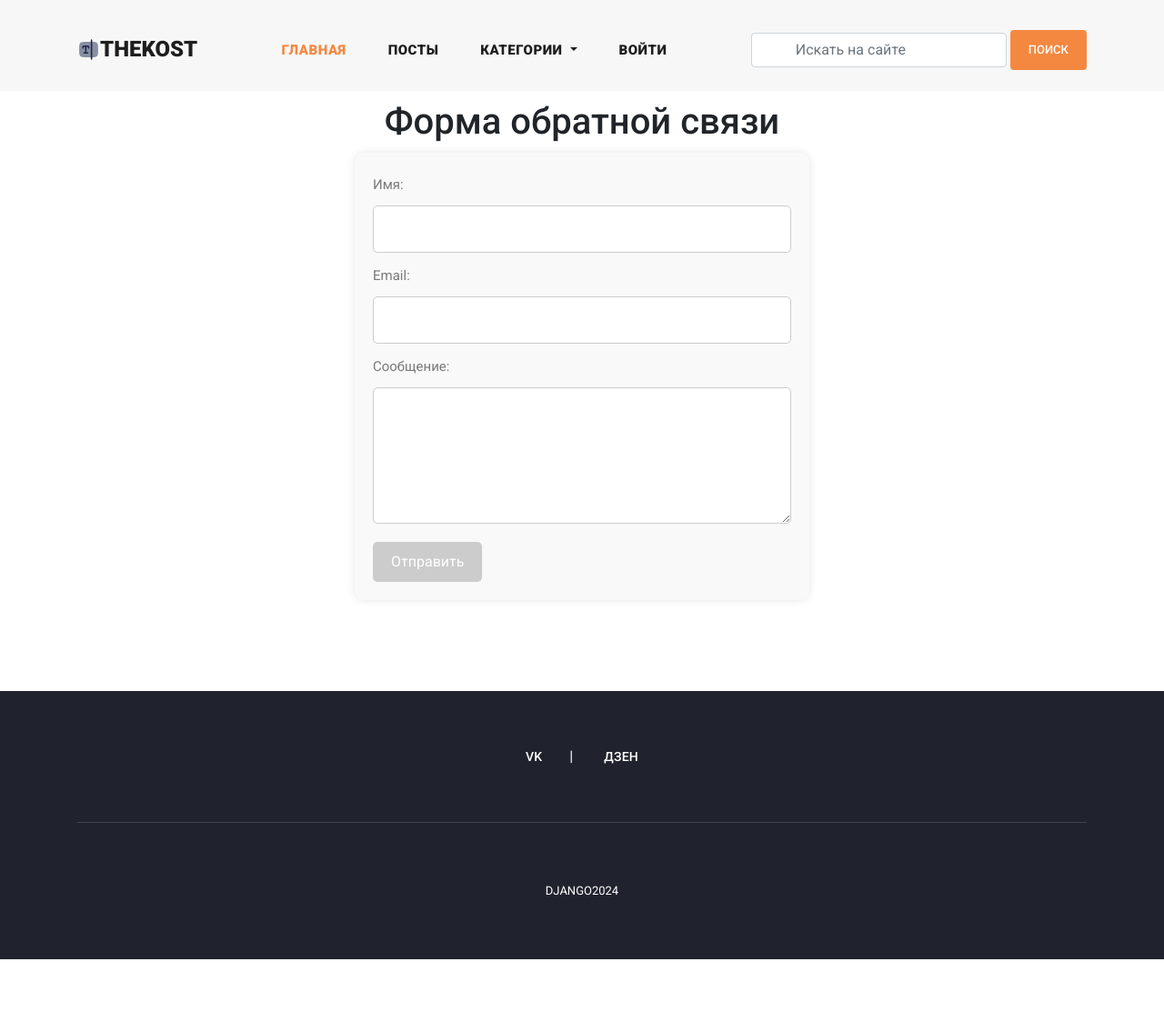
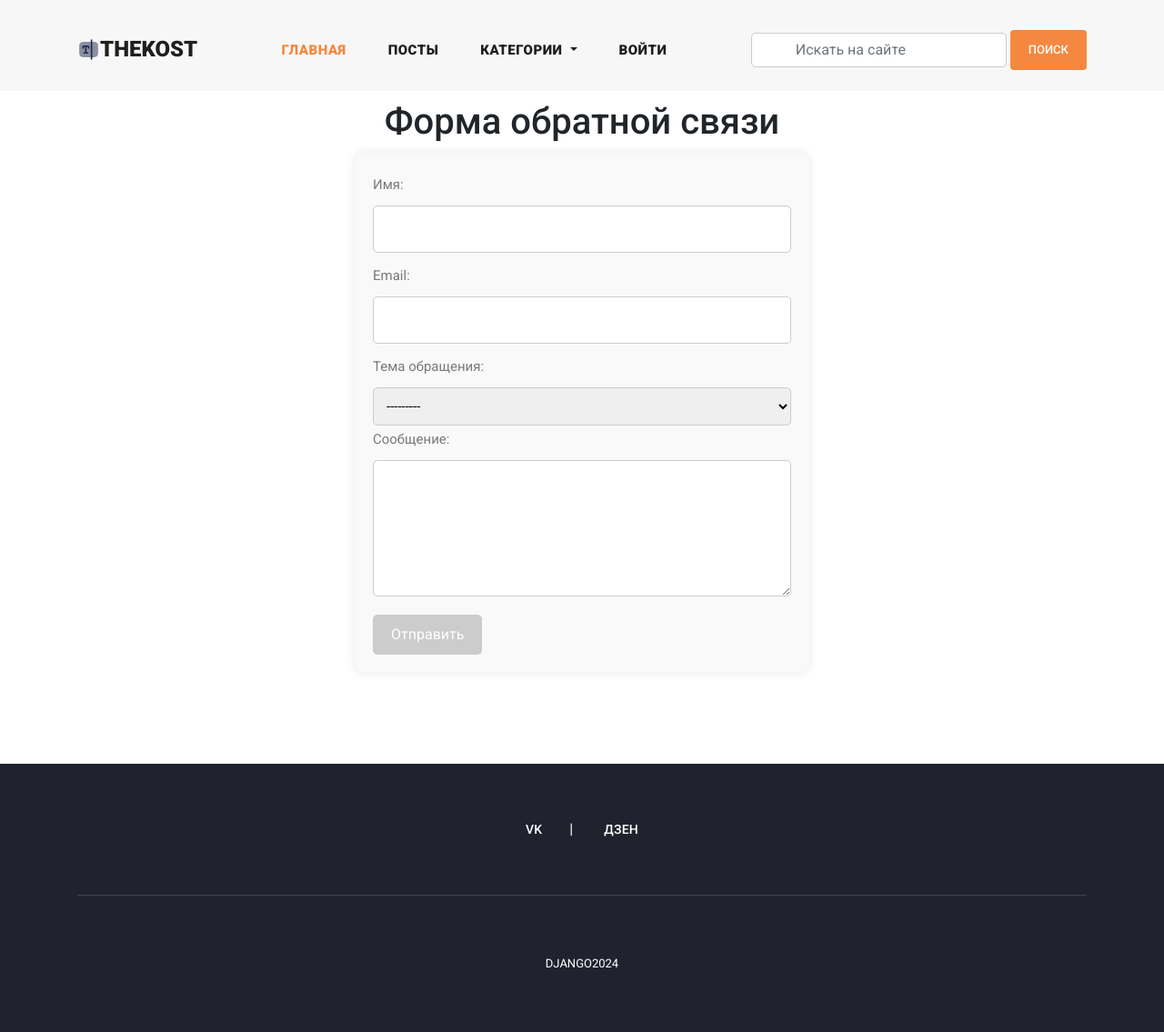
Before and after one commit to TheKostVK/django2023, a Django app: page /feedback/ in a window 1280 px wide. Shown: the whole page at 91% size. Before the commit the page ends 1055 px from the top, so only its background shows below. Run offline with Django 3.2, Linux system fonts and the light colour scheme; data comes from the database, SQL or seed files in the repository; both versions use the stored data as it was after the commit; some libraries are stand-ins or nearby versions.

Commit message:
Добавлен блок с обратной связью

```diff
--- a/feedback/forms.py
+++ b/feedback/forms.py
@@ -6,9 +6,10 @@ from .models import Feedback
 class FeedbackForm(forms.ModelForm):
     class Meta:
         model = Feedback
-        fields = ['name', 'email', 'message']
+        fields = ['name', 'email', 'theme','message']
         labels = {
             'name': 'Имя',
             'email': 'Email',
+            'theme': 'Тема обращения',
             'message': 'Сообщение',
         }
--- a/feedback/models.py
+++ b/feedback/models.py
@@ -2,7 +2,18 @@ from django.db import models
 
 
 class Feedback(models.Model):
+    THEMES_CHOICES = [
+        ('Technical', 'Технический вопрос'),
+        ('General', 'Общий вопрос'),
+        ('Bug', 'Сообщение об ошибке'),
+        ('Other', 'Другое'),
+    ]
+
     name = models.CharField(max_length=100)
     email = models.EmailField()
+    theme = models.CharField(max_length=20, choices=THEMES_CHOICES)
     message = models.TextField()
     created_at = models.DateTimeField(auto_now_add=True)
+
+    def __str__(self):
+        return self.name
--- a/feedback/urls.py
+++ b/feedback/urls.py
@@ -5,4 +5,5 @@ from .views import feedback, feedback_thank_you
 urlpatterns = [
     path('', feedback, name='feedback'),
     path('thank_you/', feedback_thank_you, name='feedback_thank_you'),
+
 ]
--- a/templates/feedback/feedbackForm.html
+++ b/templates/feedback/feedbackForm.html
@@ -13,6 +13,14 @@
             <button type="submit" class="submit-button" disabled>Отправить</button>
         </form>
     </div>
+    <style>
+        select, input[type="text"], input[type="email"], textarea {
+            width: 100%;
+            padding: 10px;
+            border: 1px solid #ccc;
+            border-radius: 5px;
+        }
+    </style>
 
     <script>
         document.addEventListener('DOMContentLoaded', function () {
--- a/templates/my_blogs.html
+++ b/templates/my_blogs.html
@@ -1,6 +1,6 @@
 {% extends 'base.html' %}
 {% load static %}
-{% block title %} Мой пост {% endblock title %}
+{% block title %} Мои посты {% endblock title %}
 
 {% block content %}
 
--- a/templates/profile.html
+++ b/templates/profile.html
@@ -59,7 +59,7 @@
                     <ul class="list-group text-center mt-2 mb-5">
                         <li class="list-group-item my-1">
                             <a class="text-decoration-none" href="{% url 'my_blogs' %}">
-                                Мой пост
+                                Мои посты
                             </a>
                         </li>
                         <li class="list-group-item my-1">
```
Also changed, not shown: db.sqlite3, feedback/migrations/0002_feedback_theme.py (added), feedback/views.py (line endings or trailing spaces), media/blog_banners/hqdefault.webp (added).
